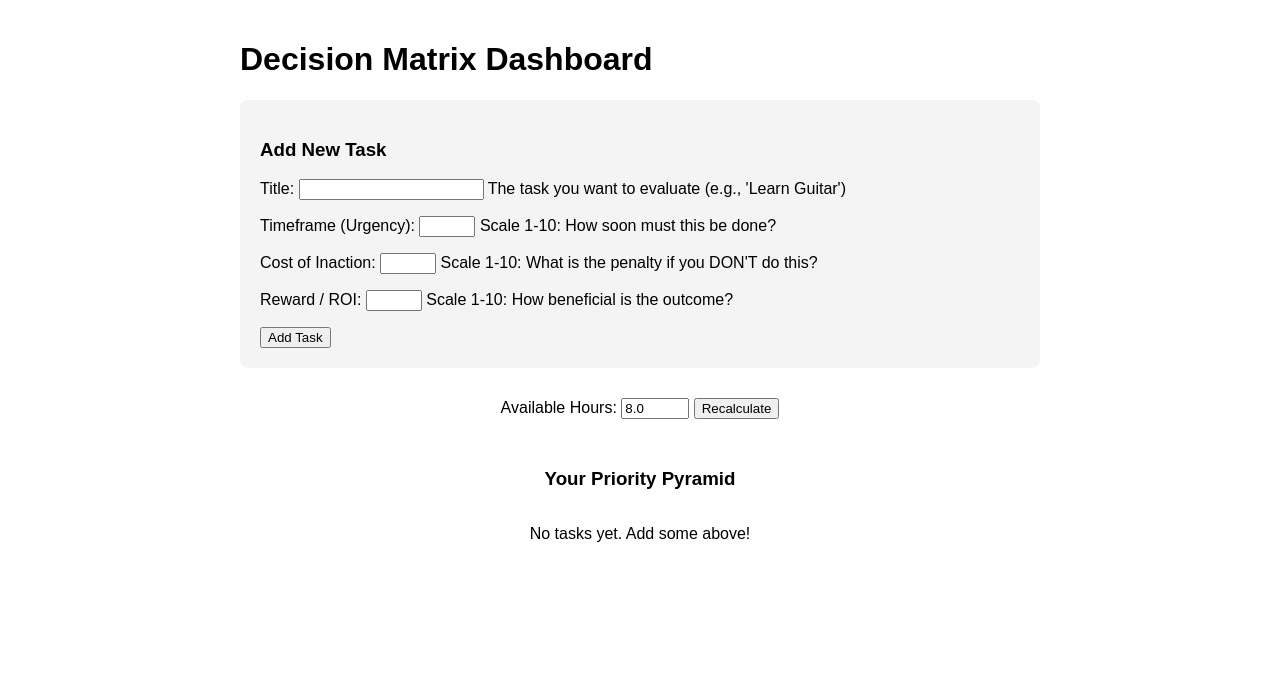
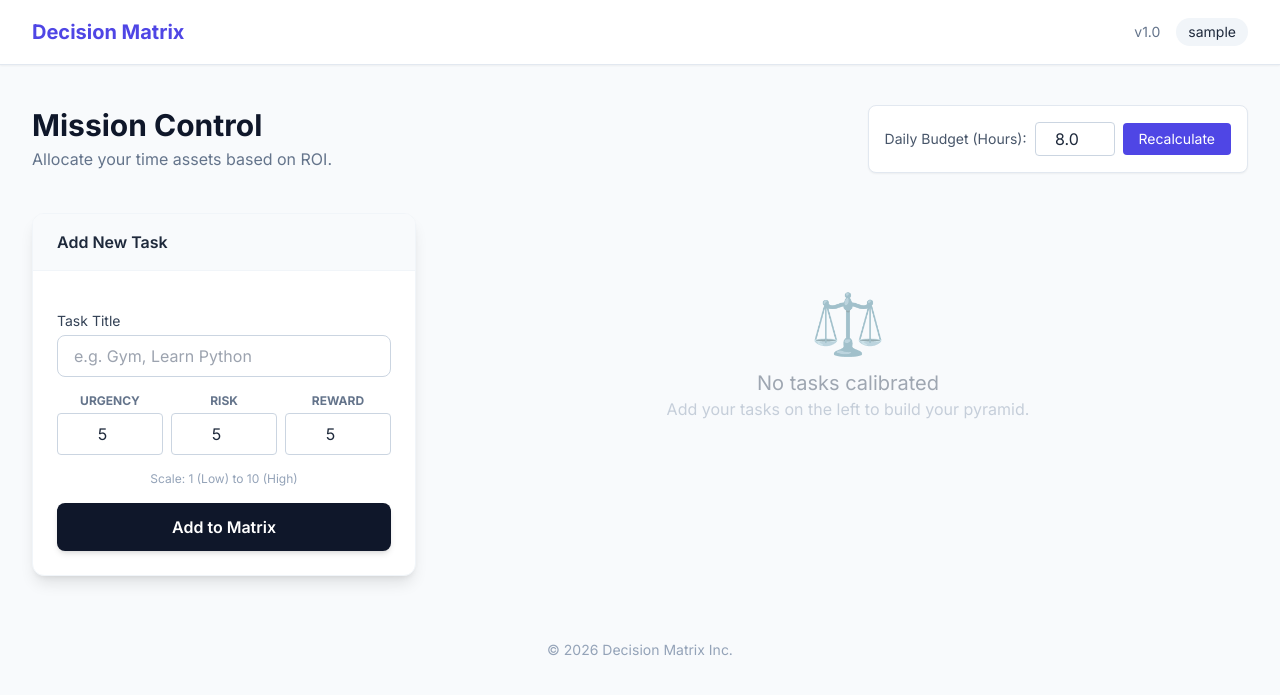
Before and after one commit to SatyajitKumar123/Decision-Matrix, a Django app: page / in a window 1280 px wide. Shown: the top 695 px of the page. Run offline with Django 5.2, Linux system fonts and the light colour scheme; the visitor is signed in with stand-in values (Sample User, id 1); data that the repository does not hold is empty; some libraries are stand-ins or nearby versions.

Commit message:
Feat: Implement visual pyramid with relative scaling and heatmap logic

```diff
--- a/core/services.py
+++ b/core/services.py
@@ -13,6 +13,8 @@ def calculate_pyramid_data(tasks, total_daily_hours):
     if total_context_score == 0:
         return []
 
+    max_score = max(task.total_score for task in tasks)
+
     processed_tasks = []
 
     for task in tasks:
@@ -24,13 +26,31 @@ def calculate_pyramid_data(tasks, total_daily_hours):
         # Formula: Total Hours * (Percent / 100)
         allocated_hours = total_daily_hours * (weight_percent / 100)
 
+        if max_score > 0:
+            visual_width_percent = (task.total_score / max_score) * 100
+        else:
+            visual_width_percent = 0
+
+        # COLOR LOGIN (New!)
+        # We assign Tailwind CSS gradients based on how "Hot" the task is.
+        # We compare the task's visual % (relative to the top task).
+
+        if visual_width_percent >= 80:
+            color_class = "from-rose-500 to-red-600"
+        elif visual_width_percent >=45:
+            color_class = "from-amber-400 to-orange-500"
+        else:
+            color_class = "from-emerald-400 to-teal-500"
+
         # This disconnects us from the database model, which is faster for reading
         task_data = {
             'id': task.id,
             'title': task.title,
             'total_score': task.total_score,
             'weight_percent': round(weight_percent, 1),
-            'allocated_hours': round(allocated_hours, 2)
+            'visual_width_percent': round(visual_width_percent, 1),
+            'allocated_hours': round(allocated_hours, 2),
+            'color_class': color_class,
         }
         processed_tasks.append(task_data)
 
--- /dev/null
+++ b/core/templates/core/base.html
@@ -0,0 +1,45 @@
+<!DOCTYPE html>
+<html lang="en">
+<head>
+    <meta charset="UTF-8">
+    <meta name="viewport" content="width=device-width, initial-scale=1.0">
+    <title>Decision Matrix | Time Asset Allocation</title>
+    <script src="https://cdn.tailwindcss.com"></script>
+    <link href="https://fonts.googleapis.com/css2?family=Inter:wght@300;400;600;700&display=swap" rel="stylesheet">
+
+    <style>
+        body { font-family: 'Inter', sans-serif; }
+        /* Smooth transitions for the pyramid blocks */
+        .pyramid-block { transition: all 0.5s ease-in-out; }
+        .pyramid-block:hover { transform: scale(1.02); }
+    </style>
+</head>
+<body class="bg-slate-50 text-slate-800">
+
+    <nav class="bg-white border-b border-slate-200 shadow-sm">
+        <div class="max-w-7xl mx-auto px-4 sm:px-6 lg:px-8">
+            <div class="flex justify-between h-16">
+                <div class="flex items-center">
+                    <span class="text-xl font-bold text-indigo-600">Decision Matrix</span>
+                </div>
+                <div class="flex items-center space-x-4">
+                    <span class="text-sm text-slate-500">v1.0</span>
+                    {% if user.is_authenticated %}
+                        <span class="text-sm font-medium bg-slate-100 px-3 py-1 rounded-full">{{ user.username }}</span>
+                    {% endif %}
+                </div>
+            </div>
+        </div>
+    </nav>
+
+    <main class="max-w-7xl mx-auto px-4 sm:px-6 lg:px-8 py-10">
+        {% block content %}
+        {% endblock %}
+    </main>
+
+    <footer class="text-center text-slate-400 py-6 text-sm">
+        &copy; 2026 Decision Matrix Inc.
+    </footer>
+
+</body>
+</html>
--- a/core/templates/core/dashboard.html
+++ b/core/templates/core/dashboard.html
@@ -1,66 +1,105 @@
-<!DOCTYPE html>
-<html lang="en">
-<head>
-    <meta charset="UTF-8">
-    <title>Decision Matrix</title>
-    <style>
-        /* Basic clean styling for MVP */
-        body { font-family: sans-serif; max-width: 800px; margin: 0 auto; padding: 20px; }
-        .form-section { background: #f4f4f4; padding: 20px; margin-bottom: 30px; border-radius: 8px; }
-        .pyramid-container { display: flex; flex-direction: column; align-items: center; margin-top: 30px; }
+{% extends 'core/base.html' %}
 
-        /* The Pyramid Block Styles */
-        .task-block {
-            background-color: #4CAF50; /* Green */
-            color: white;
-            text-align: center;
-            padding: 10px;
-            margin: 2px 0;
-            border-radius: 4px;
-            transition: width 0.5s;
-        }
+{% block content %}
 
-        /* Helper to center the text inside blocks */
-        .block-content { font-weight: bold; }
-        .block-details { font-size: 0.8em; opacity: 0.9; }
-    </style>
-</head>
-<body>
+<div class="mb-10 flex flex-col md:flex-row md:items-center md:justify-between gap-4">
+    <div>
+        <h1 class="text-3xl font-bold text-slate-900">Mission Control</h1>
+        <p class="text-slate-500 mt-1">Allocate your time assets based on ROI.</p>
+    </div>
 
-    <h1>Decision Matrix Dashboard</h1>
-
-    <div class="form-section">
-        <h3>Add New Task</h3>
-        <form method="post">
-            {% csrf_token %}
-            {{ form.as_p }}
-            <button type="submit">Add Task</button>
+    <div class="bg-white p-4 rounded-lg shadow-sm border border-slate-200 flex items-center gap-3">
+        <form method="get" class="flex items-center gap-2">
+            <label class="text-sm font-medium text-slate-600">Daily Budget (Hours):</label>
+            <input type="number" name="hours" value="{{ total_hours }}" step="0.5"
+                   class="w-20 border border-slate-300 rounded px-2 py-1 text-center focus:ring-2 focus:ring-indigo-500 outline-none">
+            <button type="submit"
+                    class="bg-indigo-600 hover:bg-indigo-700 text-white text-sm font-medium px-4 py-1.5 rounded transition-colors">
+                Recalculate
+            </button>
         </form>
     </div>
+</div>
 
-    <div style="text-align: center; margin-bottom: 20px;">
-        <form method="get">
-            <label>Available Hours: </label>
-            <input type="number" name="hours" value="{{ total_hours }}" step="0.5" style="width: 60px;">
-            <button type="submit">Recalculate</button>
-        </form>
+<div class="grid grid-cols-1 lg:grid-cols-12 gap-8">
+
+    <div class="lg:col-span-4">
+        <div class="bg-white rounded-xl shadow-lg border border-slate-100 overflow-hidden sticky top-6">
+            <div class="bg-slate-50 px-6 py-4 border-b border-slate-100">
+                <h3 class="font-semibold text-slate-800">Add New Task</h3>
+            </div>
+            <div class="p-6">
+                <form method="post" class="space-y-4">
+                    {% csrf_token %}
+
+                    <div>
+                        <label class="block text-sm font-medium text-slate-700 mb-1">Task Title</label>
+                        <input type="text" name="title" required
+                               class="w-full border border-slate-300 rounded-lg px-4 py-2 focus:ring-2 focus:ring-indigo-500 outline-none transition-shadow"
+                               placeholder="e.g. Gym, Learn Python">
+                    </div>
+
+                    <div class="grid grid-cols-3 gap-2 text-center">
+                        <div>
+                            <label class="block text-xs font-bold text-slate-500 mb-1 uppercase">Urgency</label>
+                            <input type="number" name="urgency_score" min="1" max="10" value="5" required
+                                   class="w-full border border-slate-300 rounded px-2 py-2 text-center focus:ring-2 focus:ring-red-500 outline-none">
+                        </div>
+                        <div>
+                            <label class="block text-xs font-bold text-slate-500 mb-1 uppercase">Risk</label>
+                            <input type="number" name="risk_score" min="1" max="10" value="5" required
+                                   class="w-full border border-slate-300 rounded px-2 py-2 text-center focus:ring-2 focus:ring-orange-500 outline-none">
+                        </div>
+                        <div>
+                            <label class="block text-xs font-bold text-slate-500 mb-1 uppercase">Reward</label>
+                            <input type="number" name="reward_score" min="1" max="10" value="5" required
+                                   class="w-full border border-slate-300 rounded px-2 py-2 text-center focus:ring-2 focus:ring-green-500 outline-none">
+                        </div>
+                    </div>
+                    <p class="text-xs text-slate-400 text-center">Scale: 1 (Low) to 10 (High)</p>
+
+                    <button type="submit"
+                            class="w-full bg-slate-900 hover:bg-slate-800 text-white font-semibold py-3 rounded-lg shadow-md hover:shadow-lg transition-all">
+                        Add to Matrix
+                    </button>
+                </form>
+            </div>
+        </div>
     </div>
 
-    <div class="pyramid-container">
-        <h3>Your Priority Pyramid</h3>
+    <div class="lg:col-span-8">
+        <div class="flex flex-col items-center">
 
-        {% for task in pyramid_tasks %}
-            <div class="task-block" style="width: {{ task.weight_percent }}%;">
-                <div class="block-content">{{ task.title }}</div>
-                <div class="block-details">
-                    Score: {{ task.total_score }} |
-                    Allocation: {{ task.allocated_hours }} Hours
+            {% if pyramid_tasks %}
+                <div class="w-full flex flex-col items-center gap-1">
+                    {% for task in pyramid_tasks %}
+                        <div class="pyramid-block relative group rounded-md shadow-sm flex justify-between items-center px-4 py-3 text-white overflow-hidden bg-gradient-to-r {{ task.color_class }}"
+                            style="width: {{ task.visual_width_percent }}%; min-width: 300px; margin-bottom: 4px; opacity: 0.95;">
+
+                            <div class="flex flex-col leading-tight z-10">
+                                <span class="font-bold text-lg text-white shadow-black drop-shadow-md">{{ task.title }}</span>
+                                <span class="text-xs text-white/90">Score: {{ task.total_score }}</span>
+                            </div>
+
+                            <div class="z-10 bg-white/20 backdrop-blur-sm rounded px-3 py-1 border border-white/30">
+                                <span class="font-bold text-xl">{{ task.allocated_hours }}</span>
+                                <span class="text-xs uppercase tracking-wider ml-1">Hrs</span>
+                            </div>
+                            <div class="absolute inset-0 bg-white/10 opacity-0 group-hover:opacity-100 transition-opacity"></div>
+                        </div>
+                    {% endfor %}
                 </div>
-            </div>
-        {% empty %}
-            <p>No tasks yet. Add some above!</p>
-        {% endfor %}
+            {% else %}
+                <div class="text-center py-20 opacity-50">
+                    <div class="text-6xl mb-4">⚖️</div>
+                    <h3 class="text-xl font-medium text-slate-600">No tasks calibrated</h3>
+                    <p class="text-slate-400">Add your tasks on the left to build your pyramid.</p>
+                </div>
+            {% endif %}
+
+        </div>
     </div>
 
-</body>
-</html>
+</div>
+
+{% endblock %}
```
